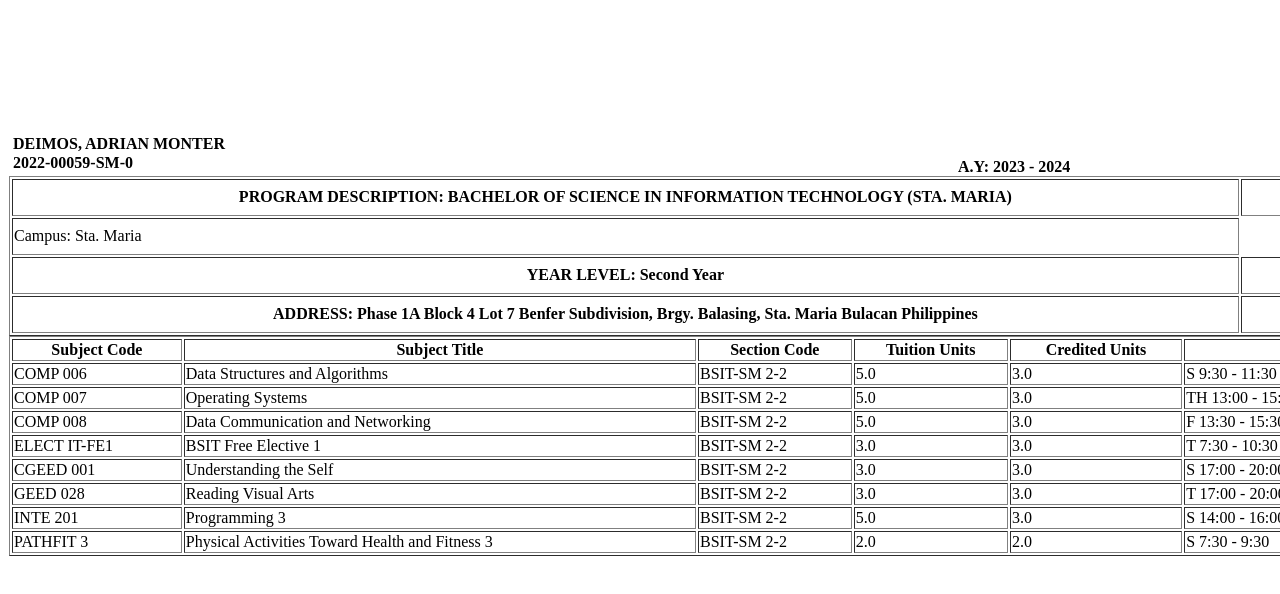
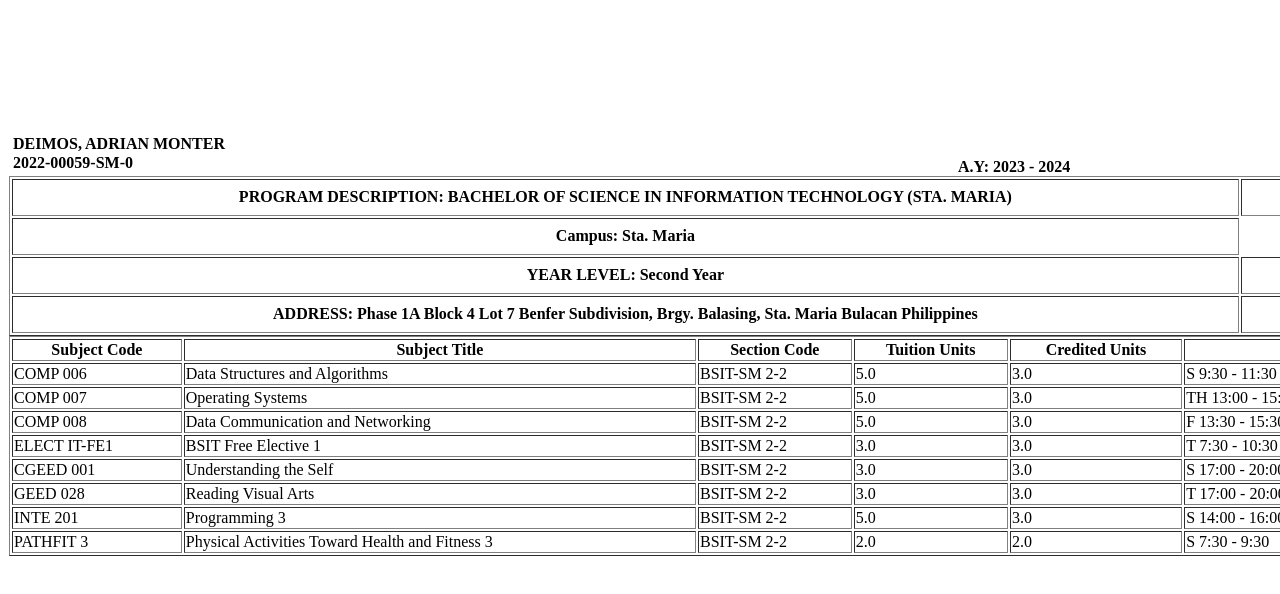
Before and after one commit to AdrianDeimos/BSIT-Curriculum_Deimos-Adrian_2-2, a plain HTML site: page index.html in a window 1280 px wide. Shown: the part 48-642 px from the top of the page. Drawn offline with Linux system fonts and the light colour scheme.

Commit message:
first commit

```diff
--- a/index.html
+++ b/index.html
@@ -27,7 +27,7 @@
         <th>PROGRAM DESCRIPTION: BACHELOR OF SCIENCE IN INFORMATION TECHNOLOGY (STA. MARIA)</th>
         <th>PROGRAM CODE: BSIT-SM</th>
       </tr>
-        <td>Campus: Sta. Maria</td>
+        <th>Campus: Sta. Maria</th>
       <tr>
         <th>YEAR LEVEL: Second Year</th>
         <th>SECTION: 2</th>
```
